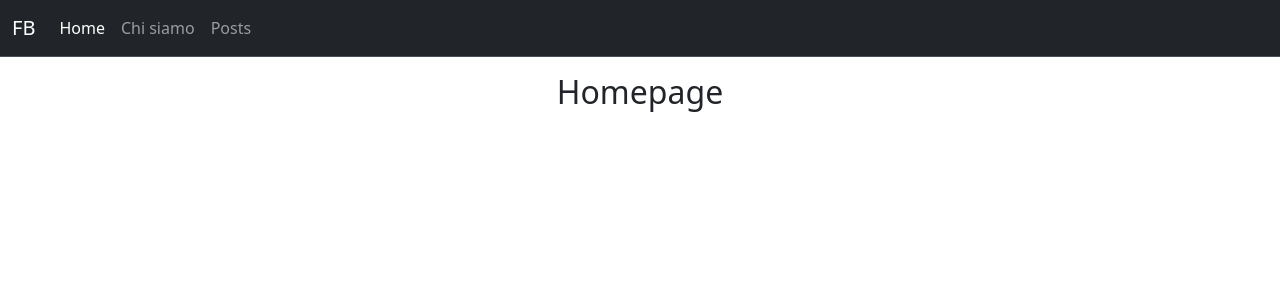
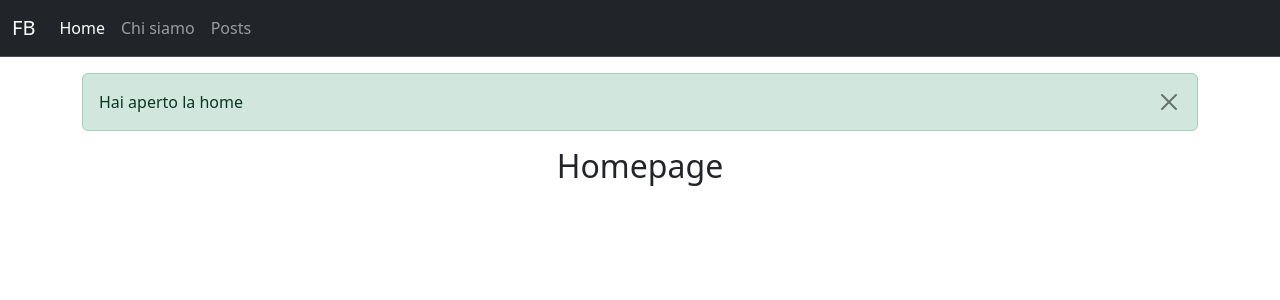
Before and after one commit to fedebacci/react-router, a React (Vite) app: page / in a window 1280 px wide. Shown: the top 300 px of the page. Built offline with nearby package versions, Linux system fonts and the light colour scheme.

Commit message:
creazione di un context globale per gestire un Alert in tutta l'applicazione

```diff
--- /dev/null
+++ b/src/components/ui/Alert.jsx
@@ -0,0 +1,30 @@
+import { useAlert } from "../../contexts/AlertContext"
+// console.log("useAlert in componente Alert", useAlert)
+
+
+export default function Alert () {
+
+    const { data, hideAlert } = useAlert();
+    // console.log("data in componente Alert", data);
+    // console.log("hideAlert in componente Alert", hideAlert);
+
+    if (!data.show) return <></>;
+
+
+    return (
+        <>
+            <div className="container mt-3">
+                {
+                    data.show &&
+                    (
+                        <div className={`alert alert-${data.type} mb-0 d-flex align-items-center justify-content-between`}>
+                            {data.text}
+
+                            <button onClick={hideAlert} type="button" className="btn btn-close"></button>
+                        </div>
+                    )
+                }
+            </div>
+        </>
+    )
+}
--- /dev/null
+++ b/src/contexts/AlertContext.jsx
@@ -0,0 +1,46 @@
+import { createContext, useContext, useState } from "react";
+
+const AlertContext = createContext();
+
+const alertInitialData = {
+    type: "",
+    text: "",
+    show: false,
+};
+
+function AlertProvider ({ children }) {
+
+    const [ alertData, setAlertData ] = useState(alertInitialData);
+    // console.debug("alertInitialData dentro AlertProvider", alertInitialData);
+    // console.debug("alertData dentro AlertProvider", alertData);
+
+    const showAlert = (text, type = "info") => {
+        if (!text) return;
+        setAlertData({ text, type, show: true});
+    };
+
+    const hideAlert = () => {
+        setAlertData(alertInitialData);
+    };
+
+    const alertHandler = {
+        data: alertData,
+        showAlert,
+        hideAlert,
+    };
+    // console.debug("alertHandler dentro AlertProvider", alertHandler);
+
+    return (
+        <AlertContext.Provider value={alertHandler}>
+            {children}
+        </AlertContext.Provider>
+    );
+};
+
+
+function useAlert() {
+    return useContext(AlertContext);
+};
+
+
+export { AlertProvider, useAlert };
--- a/src/layouts/DefaultLayout.jsx
+++ b/src/layouts/DefaultLayout.jsx
@@ -1,14 +1,22 @@
 import { Outlet } from "react-router-dom";
 
-import Header from "../components/layout/Header"
-import Footer from "../components/layout/Footer"
+import Header from "../components/layout/Header";
+import Footer from "../components/layout/Footer";
+
+import Alert from "../components/ui/Alert";
 
 export default function DefaultLayout () {
+
+
     return (
 
         <>
             <Header />
+
+            <Alert />
+
             <Outlet />
+
             {/* <Footer /> */}
         </>
 
--- a/src/pages/HomePage.jsx
+++ b/src/pages/HomePage.jsx
@@ -1,4 +1,28 @@
+import { useEffect } from "react";
+import { useAlert } from "../contexts/AlertContext";
+// console.log("useAlert in pagina Homepage", useAlert);
+
+
 export default function HomePage () {
+
+    const { showAlert, hideAlert } = useAlert();
+    // console.log("showAlert in pagina Homepage", showAlert);
+    // console.log("hideAlert in pagina Homepage", hideAlert);
+
+
+    useEffect(() => {
+        // console.debug("Home caricata");
+        showAlert("Hai aperto la home", "success");
+
+        // ! ATTENZIONE
+        // ? SENZA IL RETURN QUA SOTTO L'ALERT RIMANE ANCHE AL CAMBIO PAGINA
+        return () => {
+            // console.debug("Home rimossa");
+            hideAlert();
+        };
+    }, [])
+
+
     return (
         <main>
             <div className="container my-3">
```
Also changed, not shown: src/App.jsx (+24 -0 lines).
